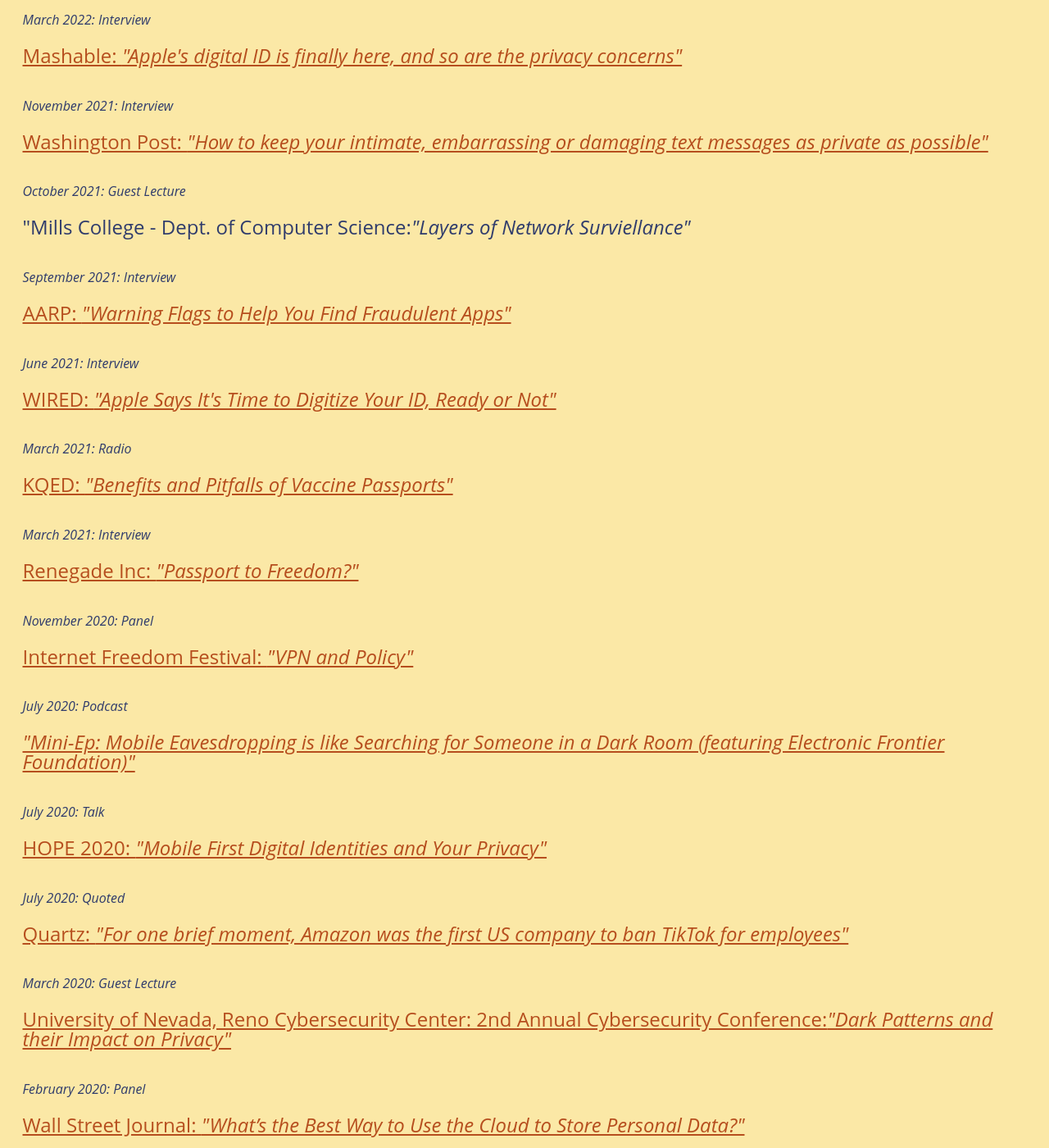
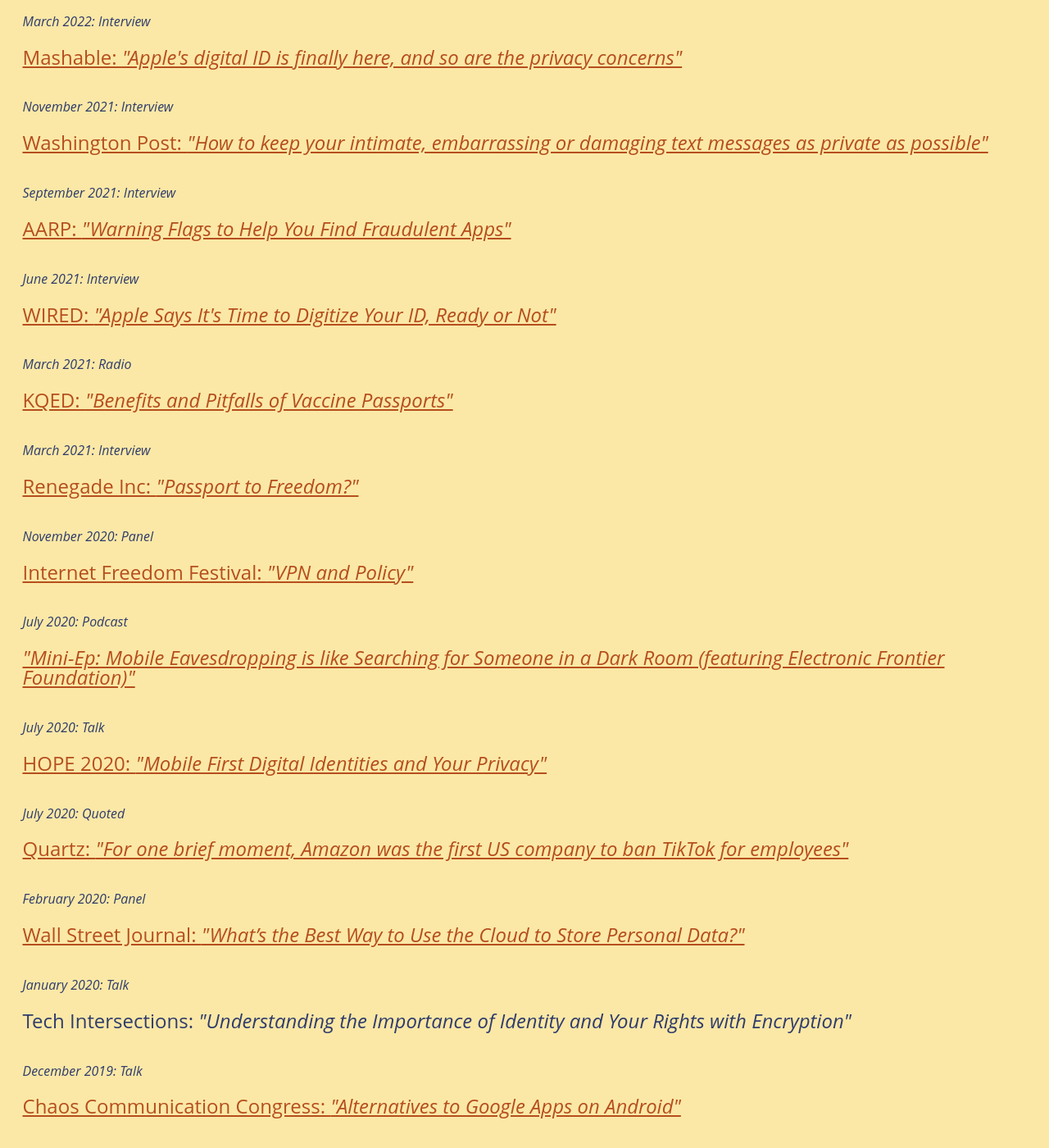
Before and after one commit to zoracon/zoracon.github.io, a Jekyll site: the page built from media.html, in a window 1280 px wide and 1400 px high, scrolled down 494 px. Shown: the whole window at 82% size. Built offline with Jekyll 4.4.1, drawn with Linux system fonts in a browser that asks for light colours; some of the changed text lies outside the part shown.

Commit message:
add files

```diff
--- a/blog/index.html
+++ b/blog/index.html
@@ -7,8 +7,9 @@
 		<li><a href="/">Home</a></li>
 		<li><a href="/blog">Blog</a></li>
 		<li><a href="/media">Press</a></li>
+		<li><a href="/lectures">Lectures</a></li>
 		<li><a href="/cv">Resume</a></li>
-	<li><a href="/feed.xml">Blog RSS</a></li>
+		<li><a href="/feed.xml">Blog RSS Sub</a>
 		<li><a target="_blank" href="https://www.eff.org/about/staff/alexis-hancock">EFF Deeplinks</a></li>
 	</ul>
 </nav>
@@ -16,7 +17,8 @@
 <ul class="posts">
 
 	{% for post in site.posts %}
-	<li><span>{{ post.date | date_to_string }}</span> » <a href="{{ post.url }}" title="{{ post.title }}">{{ post.title }}</a></li>
+	<li><span>{{ post.date | date_to_string }}</span> » <a href="{{ post.url }}" title="{{ post.title }}">{{ post.title
+			}}</a></li>
 	{% endfor %}
 </ul>
 <footer>
--- a/media.html
+++ b/media.html
@@ -7,131 +7,147 @@
     <li><a href="/">Home</a></li>
     <li><a href="/blog">Blog</a></li>
     <li><a href="/media">Press</a></li>
+    <li><a href="/lectures">Lectures</a></li>
     <li><a href="/cv">Resume</a></li>
-    <li><a href="/feed.xml">Blog RSS</a></li>
+    <li><a href="/feed.xml">Blog RSS Sub</a>
     <li><a target="_blank" href="https://www.eff.org/about/staff/alexis-hancock">EFF Deeplinks</a></li>
   </ul>
 </nav>
 <h1>{{ page.title }}</h1>
 
-
 <div class="media-block">
   <em>June 2022: </em>
   <em>Op-Ed</em>
-  <h2 class="talk-title"><a target="_blank" href="https://www.wired.com/story/daycare-app-privacy-security/">WIRED: <i> "Parents Need to Know What’s Going On Inside Their Day Care Apps"</i></a></h2>
+  <h2 class="talk-title"><a target="_blank" href="https://www.wired.com/story/daycare-app-privacy-security/">WIRED: <i>
+        "Parents Need to Know What’s Going On Inside Their Day Care Apps"</i></a></h2>
 </div>
 
 <div class="media-block">
   <em>April 2022: </em>
   <em>Interview</em>
-  <h2 class="talk-title"><a target="_blank" href="https://www.protocol.com/russian-internet-crackdown">Protocol: <i> "How everyday Russians are breaking through Putin’s 'digital iron curtain' "</i></a></h2>
+  <h2 class="talk-title"><a target="_blank" href="https://www.protocol.com/russian-internet-crackdown">Protocol: <i>
+        "How everyday Russians are breaking through Putin’s 'digital iron curtain' "</i></a></h2>
 </div>
 
 <div class="media-block">
   <em>March 2022: </em>
   <em>Interview</em>
-  <h2 class="talk-title"><a target="_blank" href="https://mashable.com/article/apple-launches-wallet-digital-id-drivers-license">Mashable: <i> "Apple's digital ID is finally here, and so are the privacy concerns"</i></a></h2>
+  <h2 class="talk-title"><a target="_blank"
+      href="https://mashable.com/article/apple-launches-wallet-digital-id-drivers-license">Mashable: <i> "Apple's
+        digital ID is finally here, and so are the privacy concerns"</i></a></h2>
 </div>
 
 <div class="media-block">
   <em>November 2021: </em>
   <em>Interview</em>
-  <h2 class="talk-title"><a target="_blank" href="https://www.washingtonpost.com/technology/2021/11/04/keep-texts-private/">Washington Post: <i> "How to keep your intimate, embarrassing or damaging text messages as private as possible"</i></a></h2>
-</div>
-
-<div class="media-block">
-  <em>October 2021: </em>
-  <em>Guest Lecture</em>
-  <h2 class="talk-title">"Mills College - Dept. of Computer Science:<i>"Layers of Network Surviellance"</i></h2>
+  <h2 class="talk-title"><a target="_blank"
+      href="https://www.washingtonpost.com/technology/2021/11/04/keep-texts-private/">Washington Post: <i> "How to keep
+        your intimate, embarrassing or damaging text messages as private as possible"</i></a></h2>
 </div>
 
 <div class="media-block">
   <em>September 2021: </em>
   <em>Interview</em>
-  <h2 class="talk-title"><a target="_blank" href="https://www.aarp.org/home-family/personal-technology/info-2021/warning-signs-of-fraudulent-apps.html">AARP: <i> "Warning Flags to Help You Find Fraudulent Apps"</i></a></h2>
+  <h2 class="talk-title"><a target="_blank"
+      href="https://www.aarp.org/home-family/personal-technology/info-2021/warning-signs-of-fraudulent-apps.html">AARP:
+      <i> "Warning Flags to Help You Find Fraudulent Apps"</i></a></h2>
 </div>
-
 
 <div class="media-block">
   <em>June 2021: </em>
   <em>Interview</em>
-  <h2 class="talk-title"><a target="_blank" href="https://www.wired.com/story/apple-wallet-drivers-license-digital-id/">WIRED: <i> "Apple Says It's Time to Digitize Your ID, Ready or Not"</i></a></h2>
+  <h2 class="talk-title"><a target="_blank"
+      href="https://www.wired.com/story/apple-wallet-drivers-license-digital-id/">WIRED: <i> "Apple Says It's Time to
+        Digitize Your ID, Ready or Not"</i></a></h2>
 </div>
 
 <div class="media-block">
   <em>March 2021: </em>
   <em>Radio</em>
-  <h2 class="talk-title"><a target="_blank" href="https://www.kqed.org/forum/2010101882719/benefits-and-pitfalls-of-vaccine-passports">KQED: <i> "Benefits and Pitfalls of Vaccine Passports"</i></a></h2>
+  <h2 class="talk-title"><a target="_blank"
+      href="https://www.kqed.org/forum/2010101882719/benefits-and-pitfalls-of-vaccine-passports">KQED: <i> "Benefits and
+        Pitfalls of Vaccine Passports"</i></a></h2>
 </div>
 
 <div class="media-block">
   <em>March 2021: </em>
   <em>Interview</em>
-  <h2 class="talk-title"><a target="_blank" href="https://www.youtube.com/watch?v=H6rdN9fEUko">Renegade Inc: <i> "Passport to Freedom&quest;"</i></a></h2>
+  <h2 class="talk-title"><a target="_blank" href="https://www.youtube.com/watch?v=H6rdN9fEUko">Renegade Inc: <i>
+        "Passport to Freedom&quest;"</i></a></h2>
 </div>
 
 <div class="media-block">
   <em>November 2020: </em>
   <em>Panel</em>
-  <h2 class="talk-title"><a target="_blank" href="https://internetfreedomfestival.org/wiki/index.php/VPN_%26_Policy">Internet Freedom Festival: <i> "VPN and Policy"</i></a></h2>
+  <h2 class="talk-title"><a target="_blank"
+      href="https://internetfreedomfestival.org/wiki/index.php/VPN_%26_Policy">Internet Freedom Festival: <i> "VPN and
+        Policy"</i></a></h2>
 </div>
 
 <div class="media-block">
   <em>July 2020: </em>
   <em>Podcast</em>
-  <h2 class="talk-title"><a target="_blank" href="https://open.spotify.com/episode/54MAqnQWCTELwRb3sXQVEo?si=qAwND8LaS6SNsTzBQytddQ"><i>"Mini-Ep: Mobile Eavesdropping is like Searching for Someone in a Dark Room (featuring Electronic Frontier Foundation)"</i></a></h2>
+  <h2 class="talk-title"><a target="_blank"
+      href="https://open.spotify.com/episode/54MAqnQWCTELwRb3sXQVEo?si=qAwND8LaS6SNsTzBQytddQ"><i>"Mini-Ep: Mobile
+        Eavesdropping is like Searching for Someone in a Dark Room (featuring Electronic Frontier Foundation)"</i></a>
+  </h2>
 </div>
 
 <div class="media-block">
   <em>July 2020: </em>
   <em>Talk</em>
-  <h2 class="talk-title"><a target="_blank" href="https://archive.org/details/hopeconf2020/20200728_2000_Mobile_First_Digital_Identities_and_Your_Privacy.mp4">HOPE 2020: <i>"Mobile First Digital Identities and Your Privacy"</i></a></h2>
+  <h2 class="talk-title"><a target="_blank"
+      href="https://archive.org/details/hopeconf2020/20200728_2000_Mobile_First_Digital_Identities_and_Your_Privacy.mp4">HOPE
+      2020: <i>"Mobile First Digital Identities and Your Privacy"</i></a></h2>
 </div>
 
 <div class="media-block">
   <em>July 2020: </em>
   <em>Quoted</em>
-  <h2 class="talk-title"><a target="_blank" href="https://qz.com/1879283/amazon-is-the-first-us-company-to-ban-tiktok-for-employees/">Quartz: <i>"For one brief moment, Amazon was the first US company to ban TikTok for employees"</i></a></h2>
-</div>
-
-<div class="media-block">
-  <em>March 2020: </em>
-  <em>Guest Lecture</em>
-  <h2 class="talk-title"><a target="_blank" href="https://www.unr.edu/cybersecurity/conference">University of Nevada, Reno Cybersecurity Center: 2nd Annual Cybersecurity Conference:<i>"Dark Patterns and their Impact on Privacy"</i></a></h2>
+  <h2 class="talk-title"><a target="_blank"
+      href="https://qz.com/1879283/amazon-is-the-first-us-company-to-ban-tiktok-for-employees/">Quartz: <i>"For one
+        brief moment, Amazon was the first US company to ban TikTok for employees"</i></a></h2>
 </div>
 
 <div class="media-block">
   <em>February 2020: </em>
   <em>Panel</em>
-  <h2 class="talk-title"><a target="_blank" href="https://www.wsj.com/articles/whats-the-best-way-to-use-the-cloud-to-store-personal-data-11582513321">Wall Street Journal: <i>"What’s the Best Way to Use the Cloud to Store Personal Data?"</i></a></h2>
+  <h2 class="talk-title"><a target="_blank"
+      href="https://www.wsj.com/articles/whats-the-best-way-to-use-the-cloud-to-store-personal-data-11582513321">Wall
+      Street Journal: <i>"What’s the Best Way to Use the Cloud to Store Personal Data?"</i></a></h2>
 </div>
 
 <div class="media-block">
   <em>January 2020: </em>
   <em>Talk</em>
-  <h2 class="talk-title">Tech Intersections: <i>"Understanding the Importance of Identity and Your Rights with Encryption"</i></h2>
+  <h2 class="talk-title">Tech Intersections: <i>"Understanding the Importance of Identity and Your Rights with
+      Encryption"</i></h2>
 </div>
 
 <div class="media-block">
   <em>December 2019: </em>
   <em>Talk</em>
-  <h2 class="talk-title"><a target="_blank" href="https://events.ccc.de/congress/2019/wiki/index.php/Session:Alternatives_to_Google_Apps_on_Android#_116a8b66b2792d94bbf03127194fb804">Chaos Communication Congress: <i>"Alternatives to Google Apps on Android"</i></a></h2>
+  <h2 class="talk-title"><a target="_blank"
+      href="https://events.ccc.de/congress/2019/wiki/index.php/Session:Alternatives_to_Google_Apps_on_Android#_116a8b66b2792d94bbf03127194fb804">Chaos
+      Communication Congress: <i>"Alternatives to Google Apps on Android"</i></a></h2>
 </div>
 
 <div class="media-block">
   <em>May 2019: </em>
   <em>Panel</em>
-  <h2>Media Law Resource Center and the The Berkeley Center for Law & Technology: <i>"Free Speech for Product Counsel"</i></h2>
+  <h2>Media Law Resource Center and the The Berkeley Center for Law & Technology: <i>"Free Speech for Product
+      Counsel"</i></h2>
 </div>
 
 <div class="media-block">
   <em>March 2018: </em>
   <em>Workshop</em>
-  <h2 class="talk-title"><a target="_blank" href="https://www.youtube.com/watch?v=b8B43AqjeTQ&feature=youtu.be">Stand Earth: <i>"Where Digital & Physical Security Meet Webcast"</i></a></h2>
+  <h2 class="talk-title"><a target="_blank" href="https://www.youtube.com/watch?v=b8B43AqjeTQ&feature=youtu.be">Stand
+      Earth: <i>"Where Digital & Physical Security Meet Webcast"</i></a></h2>
 </div>
 <footer>
   <ul>
-      <li><a href="mailto:zoonarc@duck.com">email</a></li>
-      <li><a href="https://github.com/zoracon">github.com/zoracon</a></li>
-</ul>
+    <li><a href="mailto:zoonarc@duck.com">email</a></li>
+    <li><a href="https://github.com/zoracon">github.com/zoracon</a></li>
+  </ul>
 </footer>
```
Also changed, not shown: cv.html (+8 -2 lines), index.html (+7 -5 lines), lectures.html (added, +31 -0 lines). Lines whose indentation alone changed are shown as unchanged.
